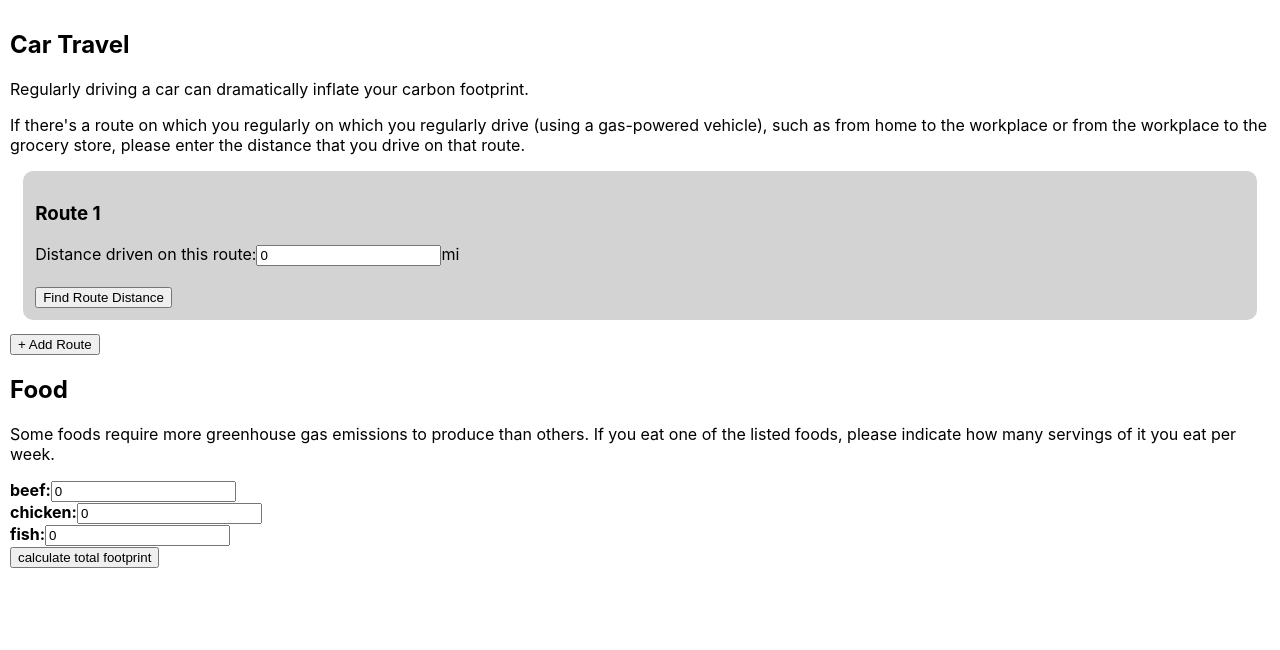
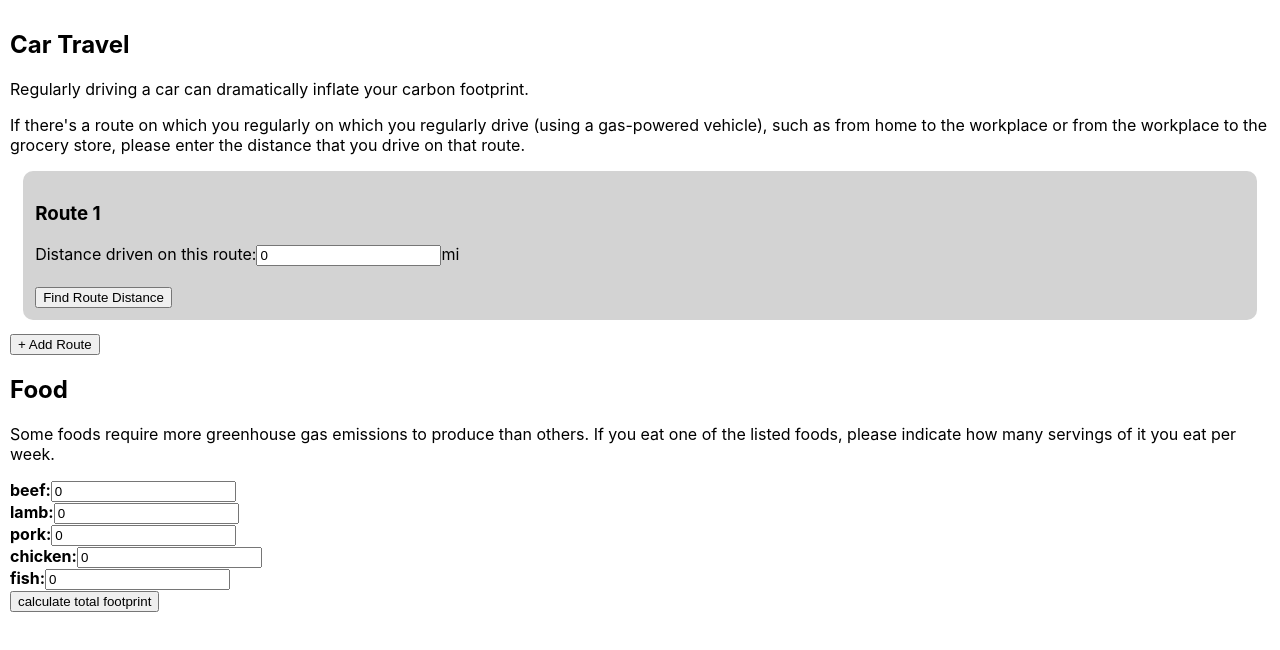
Before and after one commit to steph-beneschan-256/carbon-footprint-calculator, a React (Create React App) app: page / in a window 1280 px wide. Shown: the top 650 px of the page. Built offline with nearby package versions, Linux system fonts and the light colour scheme.

Commit message:
Update App.js

```diff
--- a/src/App.js
+++ b/src/App.js
@@ -10,20 +10,28 @@ const CO2_PER_MILE = 400; //g
 // using placeholder numbers
 
 /*
-Data for different kinds of food, and how much CO2-eq (in grams) is emitted from producing one serving of that food.
+Data for different kinds of food, and how much CO2-eq (in kg) is emitted from producing one serving of that food.
 */
 const FOOD_DATA = [
   {
     name: "beef",
-    co2PerServing: 330
+    co2PerServing: 50
+  },
+  {
+    name: "lamb",
+    co2PerServing: 20
+  },
+  {
+    name: "pork",
+    co2PerServing: 7.6
   },
   {
     name: "chicken",
-    co2PerServing: 52
+    co2PerServing: 5.7
   },
   {
     name: "fish",
-    co2PerServing: 40
+    co2PerServing: 6
   }
 ]
 
```
